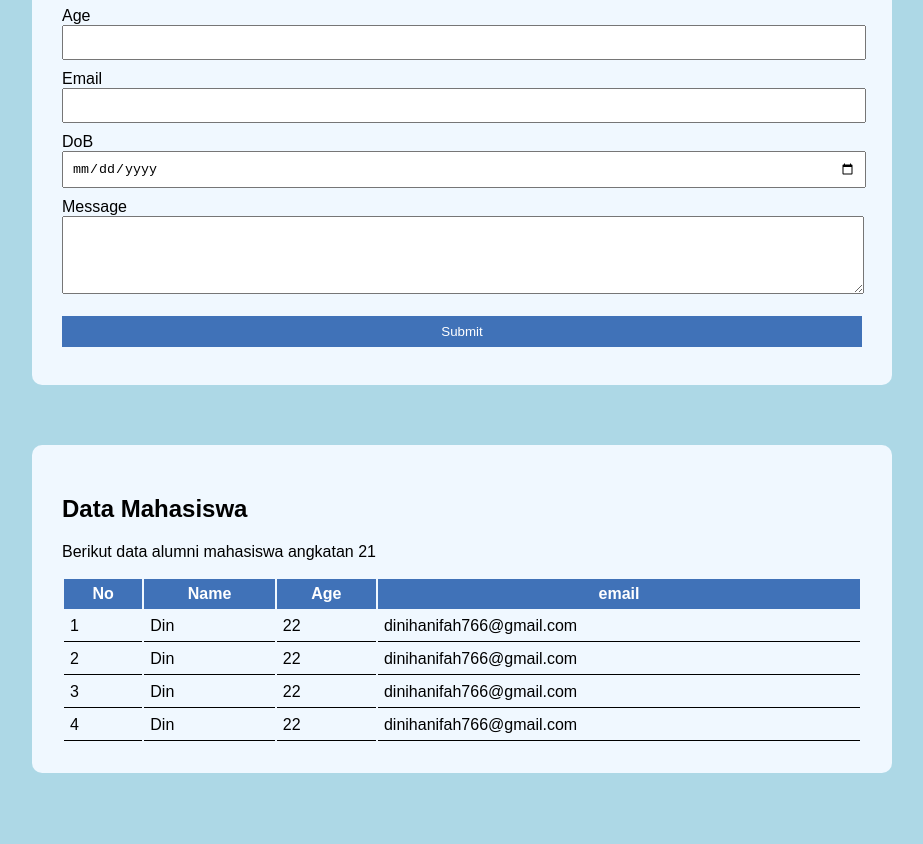
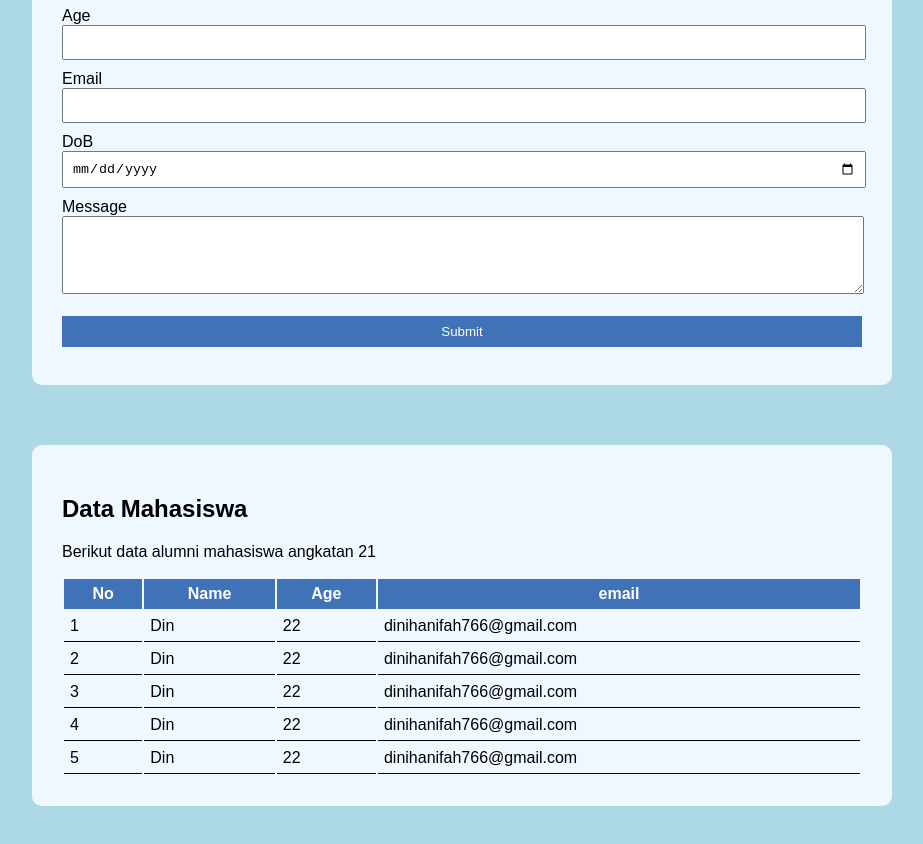
Before and after one commit to dinihanifah/coba, a plain HTML site: page index.html in a window 1280 px wide. Shown: the part 226-1070 px from the top of the page, without its empty margins (178-1101 px from the left). Drawn offline with Linux system fonts and the light colour scheme.

Commit message:
tambah kolom

```diff
--- a/index.html
+++ b/index.html
@@ -128,6 +128,13 @@
                     <td>22</td>
                     <td>dinihanifah766@gmail.com</td>
                 </tr>
+
+                 <tr>
+                    <td>5</td>
+                    <td>Din</td>
+                    <td>22</td>
+                    <td>dinihanifah766@gmail.com</td>
+                </tr>
             </tbody>
         </table>
 </body>
```
